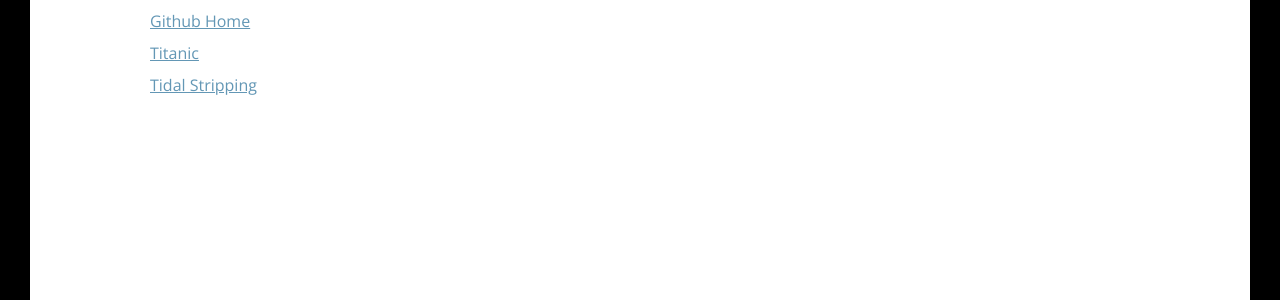
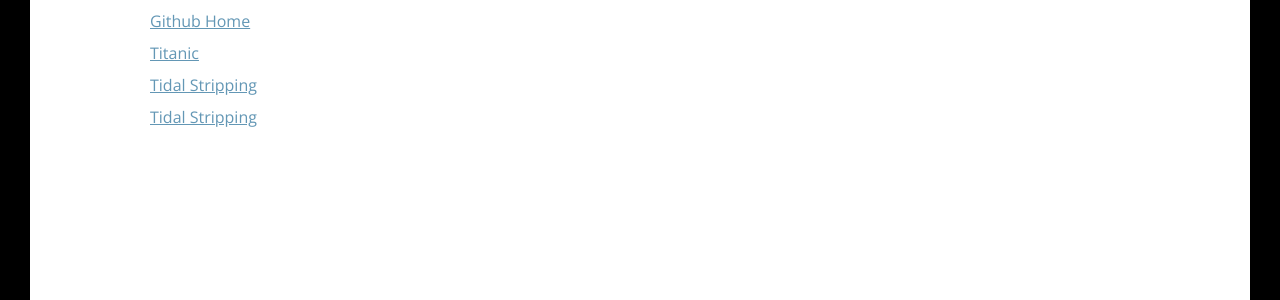
Before and after one commit to noah-g-smith/noah-g-smith.github.io, a Jekyll site: the page built from source-code/index.html, in a window 1280 px wide and 900 px high. Shown: the part 215-515 px from the top of the window. Built offline with Jekyll 4.4.1, drawn with Linux system fonts in a browser that asks for light colours.

```diff
--- a/gallery/index.html
+++ b/gallery/index.html
@@ -1,6 +1,7 @@
 ---
 layout: default
-title: Gallery for Data Science Projects
+title: Project Gallery
+description: Gallery for Data Science Projects
 ---
 
 <div class="gallery col-three">
--- a/source-code/index.html
+++ b/source-code/index.html
@@ -15,6 +15,16 @@ description: Links to Source Code
     <a href="https://github.com/noah-g-smith/Titanic">Titanic</a>
     <br>
     <br>
+  </div>
+  <div>
     <a href="https://github.com/noah-g-smith/tidal_stripping">Tidal Stripping</a>
+    <br>
+    <br>
   </div>
+  <div>
+    <a href="https://github.com/noah-g-smith/DT-19">Tidal Stripping</a>
+    <br>
+    <br>
+  </div>
+
 </div>
```
